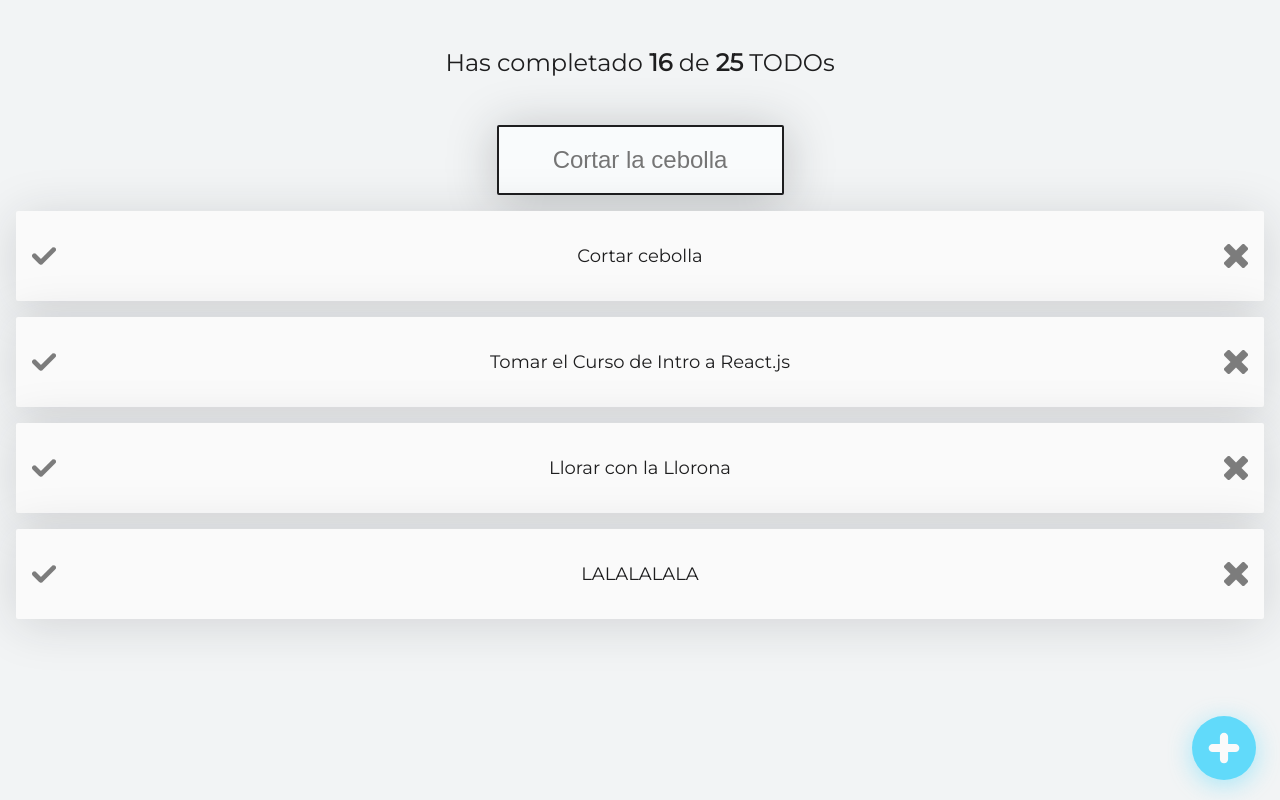
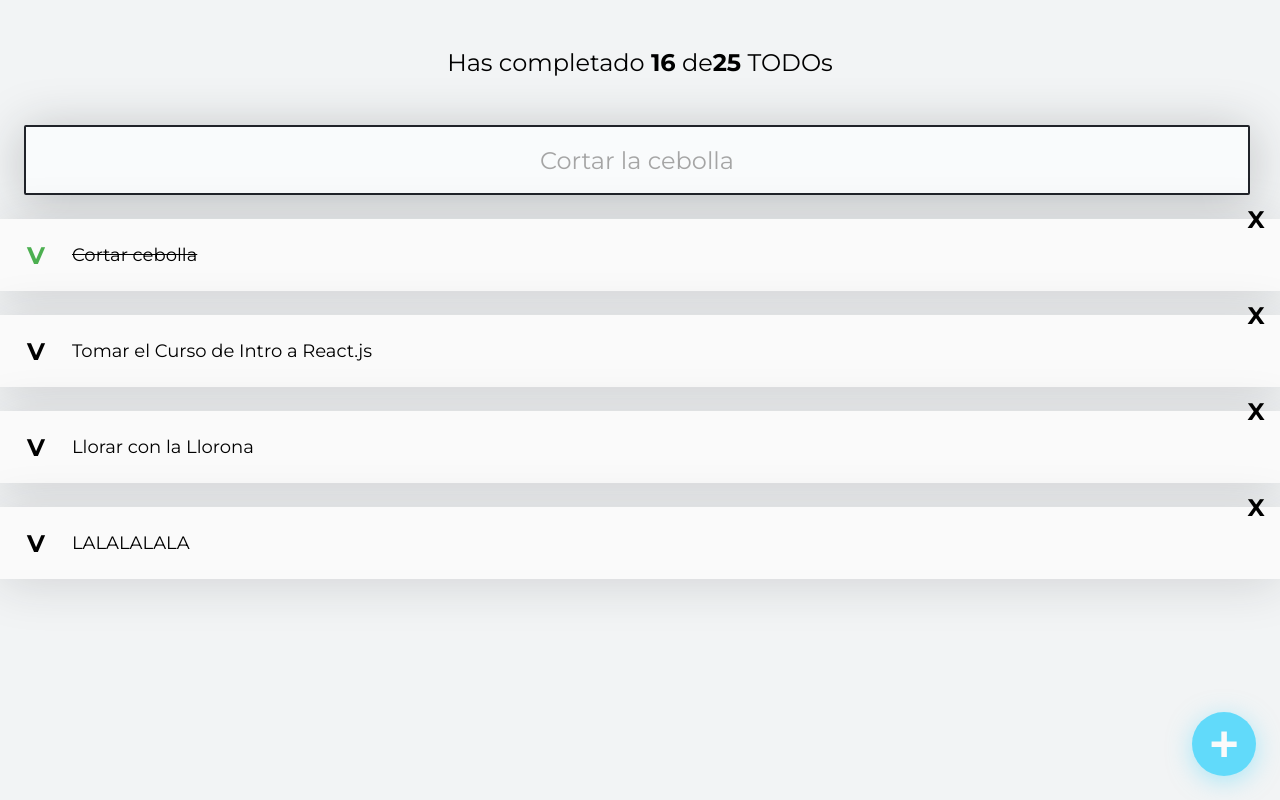
Before and after one commit to marwilc/react-todo-machine-app, a React (Create React App) app: page / in a window 1280 px wide. Built offline with nearby package versions, Linux system fonts and the light colour scheme.

Commit message:
:sparkles: added new estiles

```diff
--- a/public/index.html
+++ b/public/index.html
@@ -24,7 +24,8 @@
       work correctly both with client-side routing and a non-root public URL.
       Learn how to configure a non-root public URL by running `npm run build`.
     -->
-    <title>React App</title>
+    <link href="https://fonts.googleapis.com/css2?family=Montserrat:wght@400;700&display=swap" rel="stylesheet" />
+    <title>TODO Machine</title>
   </head>
   <body>
     <noscript>You need to enable JavaScript to run this app.</noscript>
--- a/src/components/CreateTodoButton/CreateTodoButton.css
+++ b/src/components/CreateTodoButton/CreateTodoButton.css
@@ -1,5 +1,24 @@
 .create {
+    background-color: #61DAFA;
+    box-shadow: 0px 5px 25px rgba(97, 218, 250, 0.5);
+    border: none;
+    border-radius: 50%;
+    cursor: pointer;
+    font-size: 50px;
     position: fixed;
-    bottom: 0px;
-    right: 0px;
+    bottom: 24px;
+    right: 24px;
+    font-weight: bold;
+    color: #FAFAFA;
+    display: flex;
+    justify-content: center;
+    align-items: center;
+    height: 64px;
+    width: 64px;
+    transform: rotate(0);
+    transition: .3s ease;
 }
+
+.create:hover {
+    transform: rotate(224deg);
+}
--- a/src/components/CreateTodoButton/CreateTodoButton.js
+++ b/src/components/CreateTodoButton/CreateTodoButton.js
@@ -1,6 +1,6 @@
 import createIcon from '../../assets/icons/create.svg';
 import './CreateTodoButton.css';
 function CreateTodoButton() {
-    return <img src={createIcon} class="create" />;
+    return <button className="create">+</button>;
 }
 export { CreateTodoButton };
--- a/src/components/TodoCounter/TodoCounter.css
+++ b/src/components/TodoCounter/TodoCounter.css
@@ -1,11 +1,11 @@
-h1{
+.counter {
     font-size: 24px;
     text-align: center;
     margin: 0;
     padding: 48px;
-    color: #1E1E1F;
-    text-align: center;
-    font-style: normal;
-    font-weight: 400;
-    line-height: normal;
+    font-weight: normal;
 }
+
+.counter span {
+    font-weight: bold;
+}
--- a/src/components/TodoCounter/TodoCounter.js
+++ b/src/components/TodoCounter/TodoCounter.js
@@ -1,8 +1,9 @@
 import './TodoCounter.css';
 function TodoCounter({ total, completed }) {
     return (
-        <h1>
-            Has completado <b>{completed}</b> de <b>{total}</b> TODOs
+        <h1 className="counter">
+            Has completado <span>{completed}</span> de
+            <span>{total}</span> TODOs
         </h1>
     );
 }
--- a/src/components/TodoItem/TodoItem.css
+++ b/src/components/TodoItem/TodoItem.css
@@ -1,25 +1,52 @@
-li {
-    border-radius: 2px;
-    background: #FAFAFA;
-    box-shadow: 0px 5px 50px 0px rgba(32, 35, 41, 0.15);
+.item {
+    background-color: #FAFAFA;
+    position: relative;
     display: flex;
-    flex-direction: row;
-    justify-content: space-between;
+    justify-content: center;
     align-items: center;
-    padding: 16px;
-    gap: 16px;
-    text-align: center;
+    margin-top: 24px;
+    box-shadow: 0px 5px 50px rgba(32, 35, 41, 0.15);
 }
 
-p {
-    color: #1E1E1F;
+.item-p {
+    margin: 24px 0 24px 24px;
+    width: calc(100% - 120px);
     font-size: 18px;
-    font-style: normal;
+    line-height: 24px;
     font-weight: 400;
-    line-height: normal;
 }
 
-.delete {
-    /* top: 0px; */
-    /* position: fixed; */
+.item-p--complete {
+    text-decoration: line-through;
 }
+
+.icon {
+    cursor: pointer;
+    display: flex;
+    justify-content: center;
+    align-items: center;
+    height: 48px;
+    width: 48px;
+    font-size: 24px;
+    font-weight: bold;
+    /* background-color: #CCC; */
+}
+
+.icon-check {
+    position: absolute;
+    left: 12px;
+}
+
+.icon-check--active {
+    color: #4caf50;
+}
+
+.icon-delete {
+    position: absolute;
+    top: -24px;
+    right: 0;
+}
+
+.icon-delete:hover {
+    color: red;
+}
--- a/src/components/TodoItem/TodoItem.js
+++ b/src/components/TodoItem/TodoItem.js
@@ -1,13 +1,23 @@
 import './TodoItem.css';
-import deleteIcon from '../../assets/icons/X.png';
-import checkIcon from '../../assets/icons/Check.png';
 
 function TodoItem({ text, completed }) {
     return (
-        <li>
-            <img src={checkIcon} />
-            <p>{text}</p>
-            <img src={deleteIcon} class="delete" />
+        <li className="item">
+            <span
+                className={`icon icon-check ${
+                    completed ? 'icon-check--active' : ''
+                }`}
+            >
+                V
+            </span>
+            <p
+                className={`item-p ${
+                    completed ? 'item-p--complete' : ''
+                }`}
+            >
+                {text}
+            </p>
+            <span className={`icon icon-delete`}>X</span>
         </li>
     );
 }
--- a/src/components/TodoList/TodoList.css
+++ b/src/components/TodoList/TodoList.css
@@ -1,7 +1,5 @@
-ul {
-    list-style-type: none;
-    padding: 0 16px 0 16px;
-    gap: 16px;
-    display: flex;
-    flex-direction: column;
+.list {
+    margin: 0;
+    padding: 0 0 56px 0;
+    list-style: none;
 }
--- a/src/components/TodoList/TodoList.js
+++ b/src/components/TodoList/TodoList.js
@@ -1,5 +1,5 @@
 import './TodoList.css';
 function TodoList(props) {
-    return <ul>{props.children} </ul>;
+    return <ul className="list">{props.children} </ul>;
 }
 export { TodoList };
--- a/src/components/TodoSearch/TodoSearch.css
+++ b/src/components/TodoSearch/TodoSearch.css
@@ -1,15 +1,24 @@
-input {
+.search {
+    background: #F9FBFC;
     border-radius: 2px;
-    border: 2px solid #1E1E1F;
-    background: #F9FBFC;
-    box-shadow: 0px 5px 50px 0px rgba(32, 35, 41, 0.25);
-    width: 279px;
+    border: 2px solid #202329;
+    margin: 0 24px;
     height: 64px;
-    flex-shrink: 0;
+    width: calc(100% - 62px);
+    font-size: 24px;
     text-align: center;
-    font-size: 24px;
-    font-style: normal;
+    font-family: 'Montserrat';
     font-weight: 400;
-    line-height: normal;
-    align-self: center;
+    color: #1E1E1F;
+    box-shadow: 0px 5px 50px rgba(32, 35, 41, 0.25);
 }
+
+.search::placeholder {
+    color: #A5A5A5;
+    font-family: 'Montserrat';
+    font-weight: 400;
+}
+
+.search:focus {
+    outline-color: #61DAFA;
+}
--- a/src/components/TodoSearch/TodoSearch.js
+++ b/src/components/TodoSearch/TodoSearch.js
@@ -1,5 +1,7 @@
 import './TodoSearch.css';
 function TodoSearch() {
-    return <input placeholder="Cortar la cebolla" />;
+    return (
+        <input placeholder="Cortar la cebolla" className="search" />
+    );
 }
 export { TodoSearch };
--- a/src/index.css
+++ b/src/index.css
@@ -1,5 +1,3 @@
-@import url('https://fonts.googleapis.com/css?family=Montserrat');
-
 body {
   margin: 0;
   font-family: Montserrat, -apple-system, 'Segoe UI', 'Roboto', 'Oxygen',
@@ -15,7 +13,7 @@ code {
 }
 
 #root {
-  height: 100vh;
+  min-height: 100vh;
   background-color: #F2F4F5;
   display: flex;
   flex-direction: column;
```
